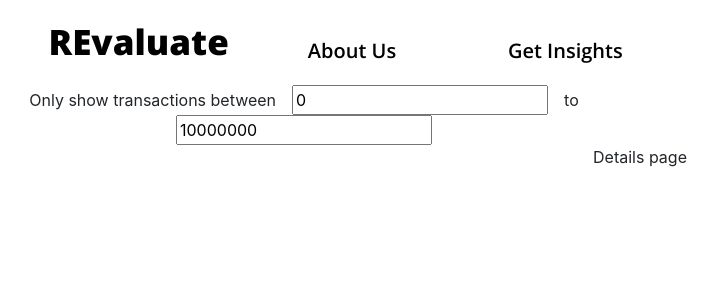
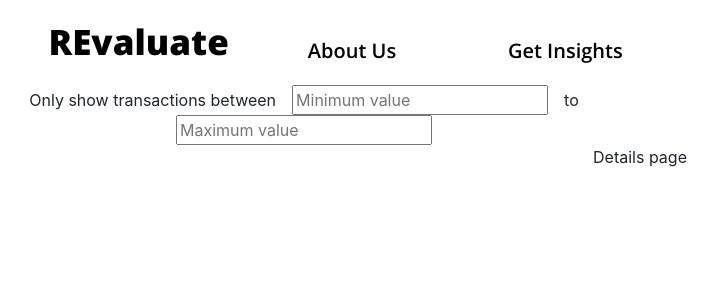
Before and after one commit to RishJohn14/HousingInfo, a React (Create React App) app in the folder revaluate_client/: page /details in a window 1280 px wide. Shown: the top 300 px of the page, without its empty margins (0-719 px from the left). Built offline with nearby package versions, Linux system fonts and the light colour scheme.

Commit message:
Update PriceFilterBar.jsx

```diff
--- a/revaluate_client/src/components/PriceFilterBar/PriceFilterBar.jsx
+++ b/revaluate_client/src/components/PriceFilterBar/PriceFilterBar.jsx
@@ -5,50 +5,56 @@ function PriceFilterBar(){
     const [minPrice, setMinPrice] = useState(0);
     const [maxPrice, setMaxPrice] = useState(10000000);
 
-    const handleChangeMin = (event) => {
+    const handleChange = (event, type) => {
         const value = event.target.value;
         if(isNaN(value) == true ){
             alert("Invalid, Please enter Numeric values only.");
+            event.target.value = '';
             return false;
         }
         if(value < 0){
             alert("Invalid, Price entered is negative.");
+            event.target.value = '';
             return false;
         }
         if(value > 10000000){
             alert("Invalid, Price entered exceeds the maximum value.");
+            event.target.value = '';
             return false;
         }
-        setMinPrice(value);
-        console.log(value);
-    }
-    const handleChangeMax = (event) => {
-        const value = event.target.value;
-        if(isNaN(value) == true ){
-            alert("Invalid, Please enter Numeric values only.");
+        if (type == 'MIN'){
+            /* doesn't function properly because setState is 1 state behind
+            if (value > maxPrice){
+                alert("Invalid range.");
+                event.target.value = '';
                 return false;
             }
-        if(value < 0){
-            alert("Invalid, Price entered is negative.");
+            */
+            setMinPrice(value);
+        }
+        else{
+            /* doesn't function properly because setState is 1 state behind
+            if (value < minPrice){
+                alert("Invalid range.");
+                event.target.value = '';
                 return false;
             }
-        if(value > 10000000){
-            alert("Invalid, Price entered exceeds the maximum value.");
-            return false;
+            */
+            setMaxPrice(value);
         }
-        setMaxPrice(value);
         console.log(value);
+        console.log("min value = " + minPrice);
+        console.log("max value = " + maxPrice);
     }
+
     return(
         <div className = 'filterBar'>
             <p>
                 Only show transactions between
             </p>
-            <input id = "minInputBox" type = 'text' placeholder = 'Minimum value' onChange={handleChangeMin} value={minPrice} ></input>
-            <p>
-                to
-            </p>
-            <input id = "maxInputBox" type = 'text' placeholder = 'Maximum value' onChange={handleChangeMax} value={maxPrice}></input>
+            <input id = "minInputBox" type = 'text' placeholder = 'Minimum value' onChange={(e) => handleChange(e, 'MIN')} ></input>
+            <p>to</p>
+            <input id = "maxInputBox" type = 'text' placeholder = 'Maximum value' onChange={(e) => handleChange(e, 'MAX')} ></input>
         </div>
     )
 }
```
Lines whose indentation alone changed are shown as unchanged.
